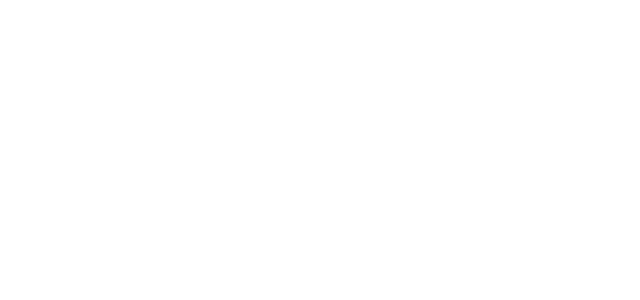
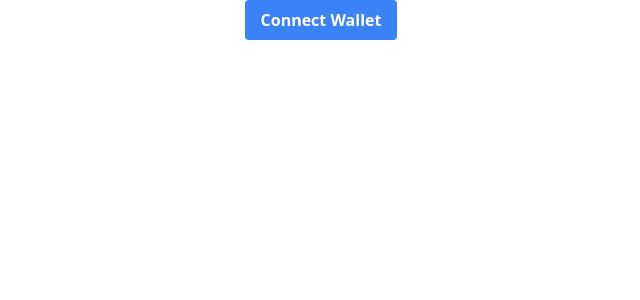
Before and after one commit to wanderdust/buymeacoffee-dapp, a Next.js app: page / in a window 1280 px wide. Shown: the top 300 px of the page, without its empty margins (319-959 px from the left). Built offline with nearby package versions, Linux system fonts and the light colour scheme.

Commit message:
Add connect wallet component

```diff
--- a/pages/connectWallet.tsx
+++ b/pages/connectWallet.tsx
@@ -6,8 +6,10 @@
     }
     return (
         <div>
-            <button>
-
+            <button className="bg-blue-500 hover:bg-blue-700 text-white font-bold py-2 px-4 rounded"
+                onClick={connectNewWallet}
+            >
+                Connect Wallet
             </button>
         </div>
     )
--- a/pages/index.tsx
+++ b/pages/index.tsx
@@ -4,6 +4,9 @@
 import "react-toastify/dist/ReactToastify.css";
 import { isWalletConnected, getConnectedWallet, connectNewWallet } from "./utils/metamask";
 import { getSmartContract, buyCoffee, getCoffeeCount, getAllCoffee } from "./utils/buyCoffee";
+import ConnectWallet from "./connectWallet";
+import BuyCoffee from "./buyCoffee";
+
 
 import Head from "next/head";
 import abi from '../utils/CoffeePortal.json';
@@ -43,7 +46,12 @@
     return (
         <div className="flex justify-center">
 
-            <button></button>
+            {currentAccount ? (
+                "Wallet connected"
+            ) : (
+                <ConnectWallet />
+            )
+            }
         </div>
     )
 
```
